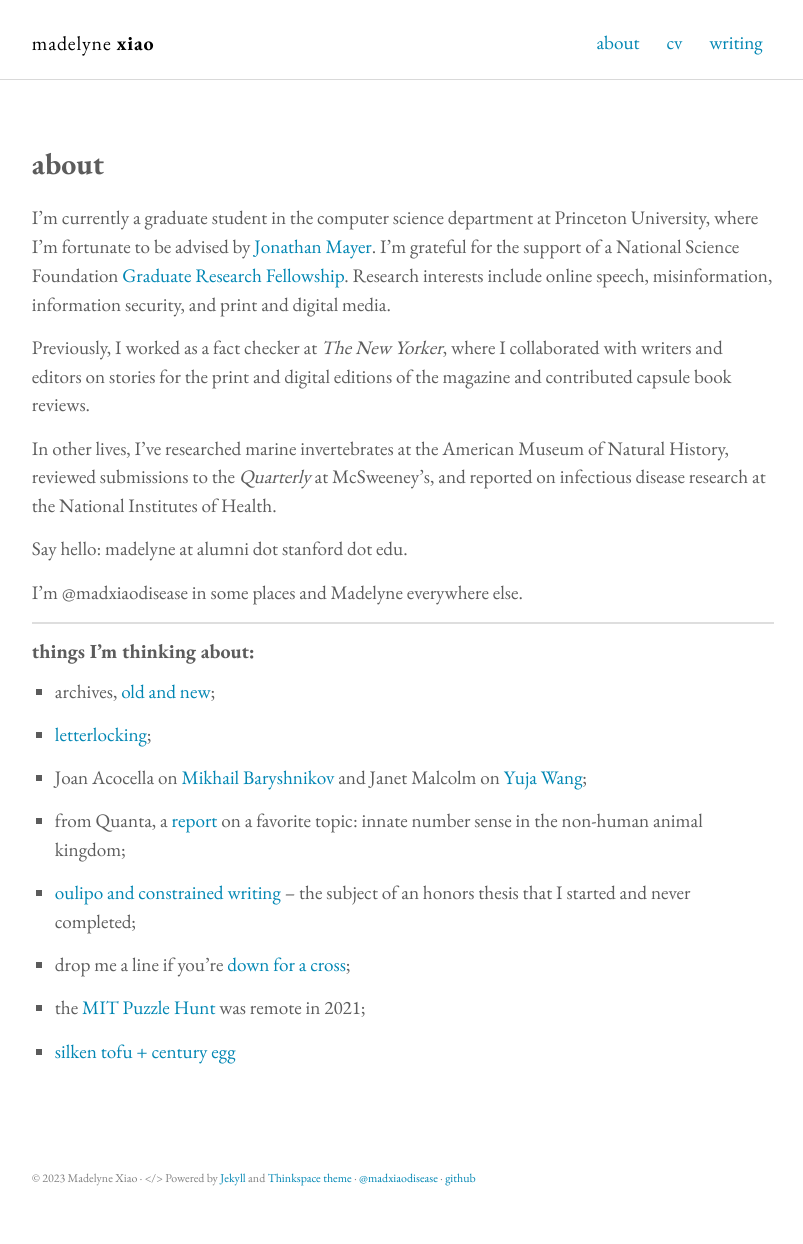
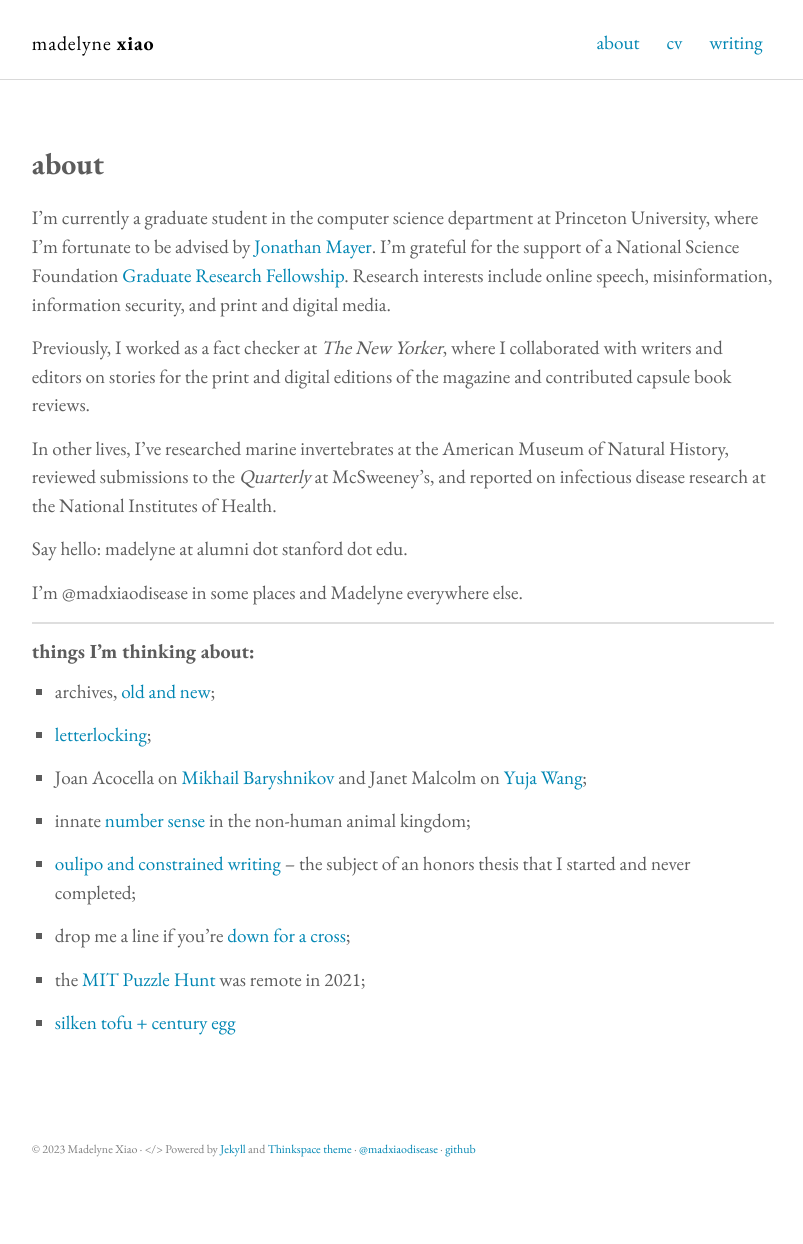
Before and after one commit to madelyne/madelyne.github.io, a Jekyll site: the page built from about.md, in a window 1280 px wide. Shown: the whole page, without its empty margins (237-1040 px from the left). Built offline with Jekyll 4.4.1, drawn with Linux system fonts in a browser that asks for light colours; after the commit the page ends 1216 px from its top, so only the background shows below that.

Commit message:
update about

```diff
--- a/about.md
+++ b/about.md
@@ -23,7 +23,7 @@ I'm @madxiaodisease in some places and Madelyne everywhere else.
 
 - Joan Acocella on [Mikhail Baryshnikov](https://www.newyorker.com/magazine/1998/01/19/the-soloist) and Janet Malcolm on [Yuja Wang](https://www.newyorker.com/magazine/2016/09/05/yuja-wang-and-the-art-of-performance);
 
-- from Quanta, a [report](https://www.quantamagazine.org/math-of-the-penguins-20200817/) on a favorite topic: innate number sense in the non-human animal kingdom;
+- innate [number sense](https://www.quantamagazine.org/math-of-the-penguins-20200817/) in the non-human animal kingdom;
 
 - [oulipo and constrained writing](https://web.archive.org/web/20221002152936/https://www.thebeliever.net/la-bibliotheque-impossible/) -- the subject of an honors thesis that I started and never completed;
 
```
